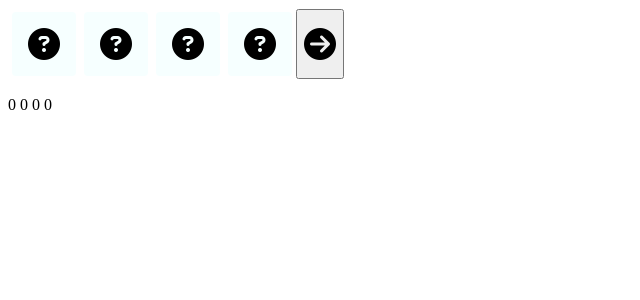
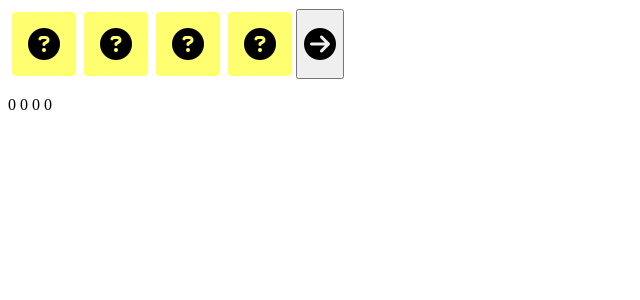
Before and after one commit to MarkDanforth/code-breaker, an Angular app: page / in a window 1280 px wide. Shown: the top 300 px of the page, without its empty margins (0-640 px from the left). Built offline with nearby package versions, Linux system fonts and the light colour scheme.

Commit message:
Changes to the jenkinsfile for pushing to repo

```diff
--- a/src/app/shared/control/fruit-picker/fruit-picker.component.css
+++ b/src/app/shared/control/fruit-picker/fruit-picker.component.css
@@ -7,7 +7,7 @@
     width: 64px;
     height: 64px;
     text-align: center;
-    background-color: #f6ffff;
+    background-color: #ffff6f;
     margin: 4px;
     border-radius: 4px;
 }
@@ -27,7 +27,7 @@ li {
     width: 64px;
     height: 64px;
     text-align: center;
-    background-color: #f6ffff;
+    background-color: #ffff6f;
     margin: 4px;
     border-radius: 4px;
 }
```
Also changed, not shown: 1 other file (tests, documents, lock files or other folders).
